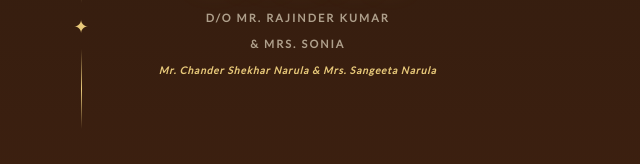
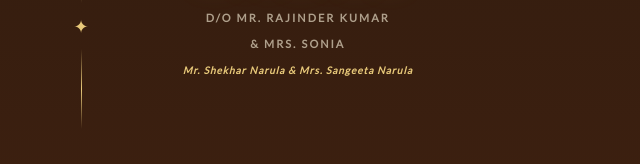
Before and after one commit to sagarmehra1610/Aman-Rishika-Wedding-Invitation, a plain HTML site: page index.html in a window 1280 px wide. Shown: the part 1645-1809 px from the top of the page, 559-1199 px from the left. Drawn offline with nearby package versions, Linux system fonts and the light colour scheme; a web font is replaced by a local one.

Commit message:
Update index.html

```diff
--- a/index.html
+++ b/index.html
@@ -655,7 +655,7 @@ footer{background:linear-gradient(180deg,#1A0A04 0%,#0D0502 100%);text-align:cen
         <p class="fam-detail">
           D/O MR. RAJINDER KUMAR<br>
           &amp; MRS. SONIA<br>
-          <em>Mr. Chander Shekhar Narula &amp; Mrs. Sangeeta Narula</em>
+          <em>Mr. Shekhar Narula &amp; Mrs. Sangeeta Narula</em>
         </p>
       </div>
     </div>
```
